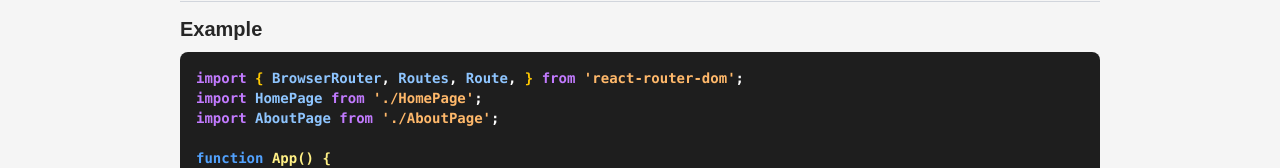
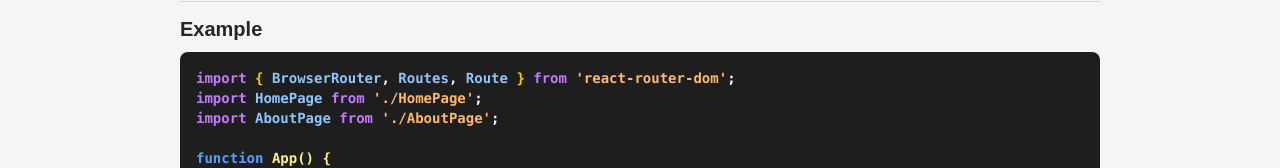
Before and after one commit to DanielG904/example, a React (Vite) app: page / in a window 1280 px wide. Shown: the part 390-558 px from the top of the page. Built offline with nearby package versions, Linux system fonts and the light colour scheme; a web font is replaced by a local one.

Commit message:
removed extra comma

```diff
--- a/src/HomePage.jsx
+++ b/src/HomePage.jsx
@@ -52,7 +52,6 @@
               <span className="text-blue-300">
                 BrowserRouter<span className="text-white">,</span> Routes
                 <span className="text-white">,</span> Route
-                <span className="text-white">,</span>
               </span>{" "}
               {"}"}{" "}
             </span>
```
